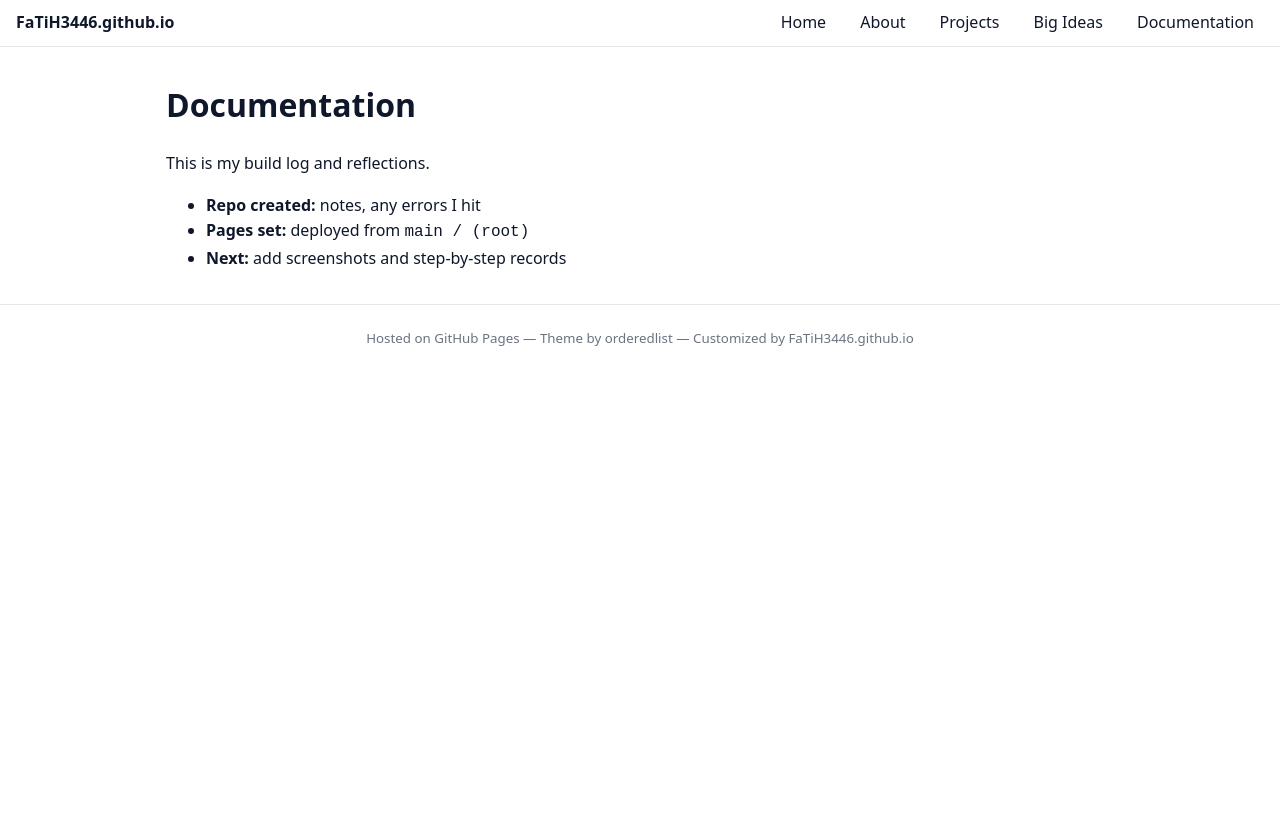
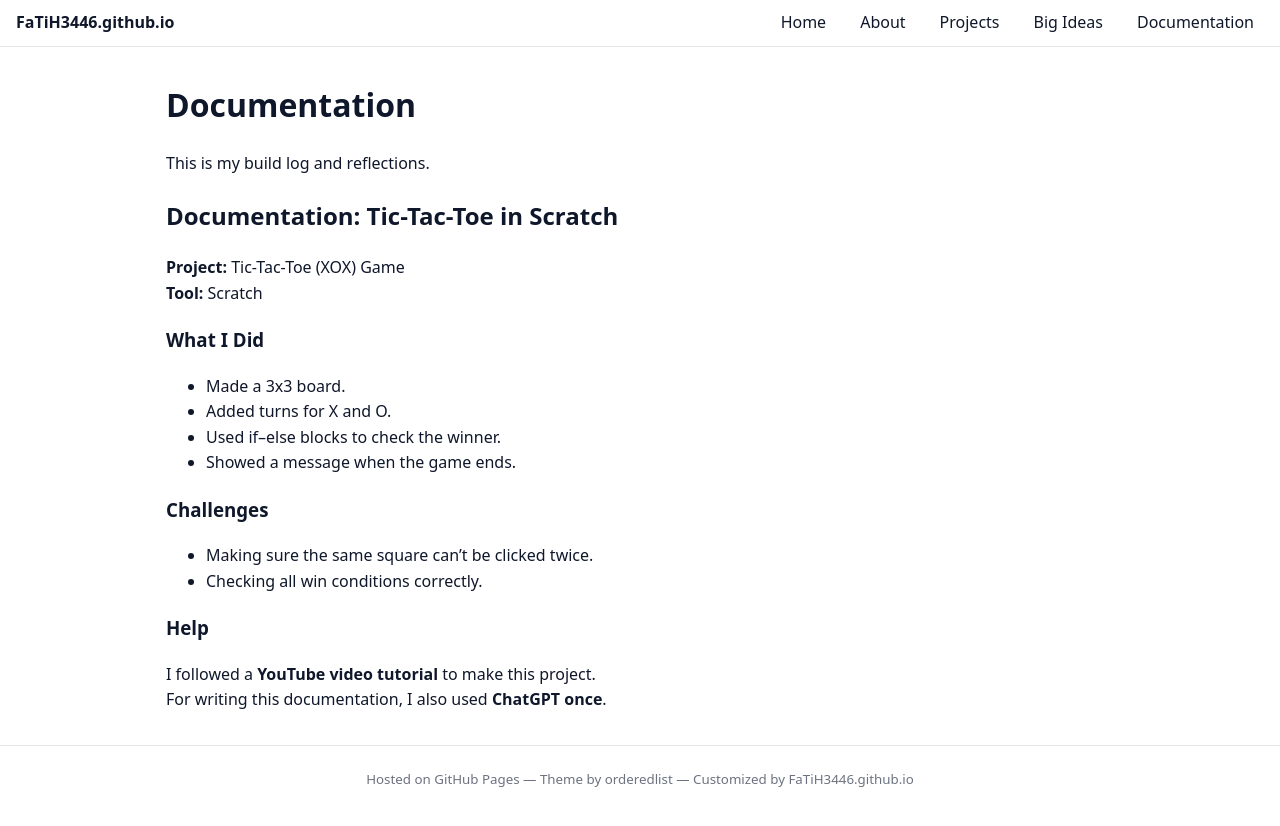
Before and after one commit to FaTiH3446/FaTiH3446.github.io, a Jekyll site: the page built from documentation.md, in a window 1280 px wide. Shown: the top 826 px of the page. Built offline with Jekyll 4.4.1, drawn with Linux system fonts in a browser that asks for light colours.

Commit message:
Update documentation.md

```diff
--- a/documentation.md
+++ b/documentation.md
@@ -5,7 +5,21 @@ permalink: /documentation
 ---
 
 This is my build log and reflections.
+## Documentation: Tic-Tac-Toe in Scratch
 
-- **Repo created:** notes, any errors I hit
-- **Pages set:** deployed from `main / (root)`
-- **Next:** add screenshots and step-by-step records
+**Project:** Tic-Tac-Toe (XOX) Game
+**Tool:** Scratch
+
+### What I Did
+- Made a 3x3 board.
+- Added turns for X and O.
+- Used if–else blocks to check the winner.
+- Showed a message when the game ends.
+
+### Challenges
+- Making sure the same square can’t be clicked twice.
+- Checking all win conditions correctly.
+
+### Help
+I followed a **YouTube video tutorial** to make this project.
+For writing this documentation, I also used **ChatGPT once**.
```
